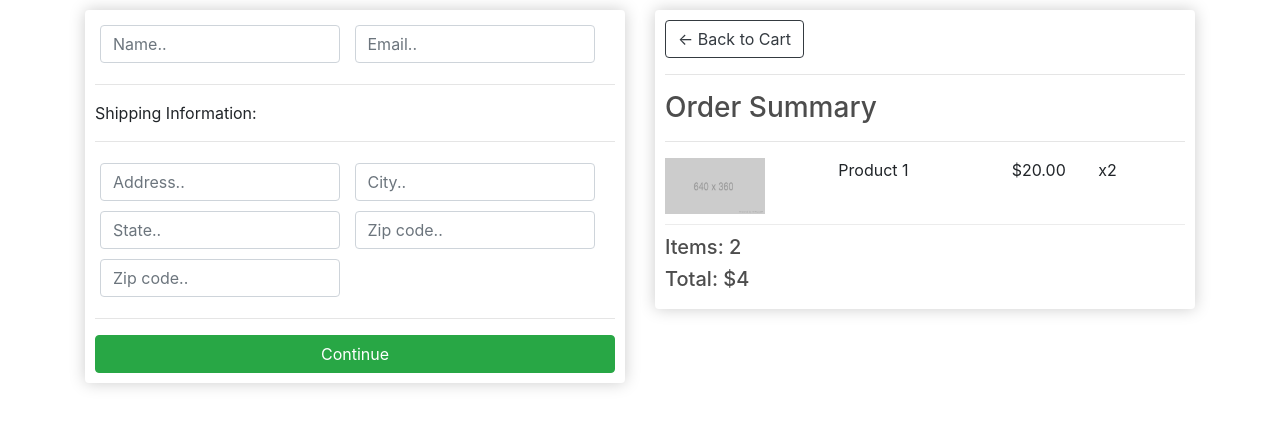
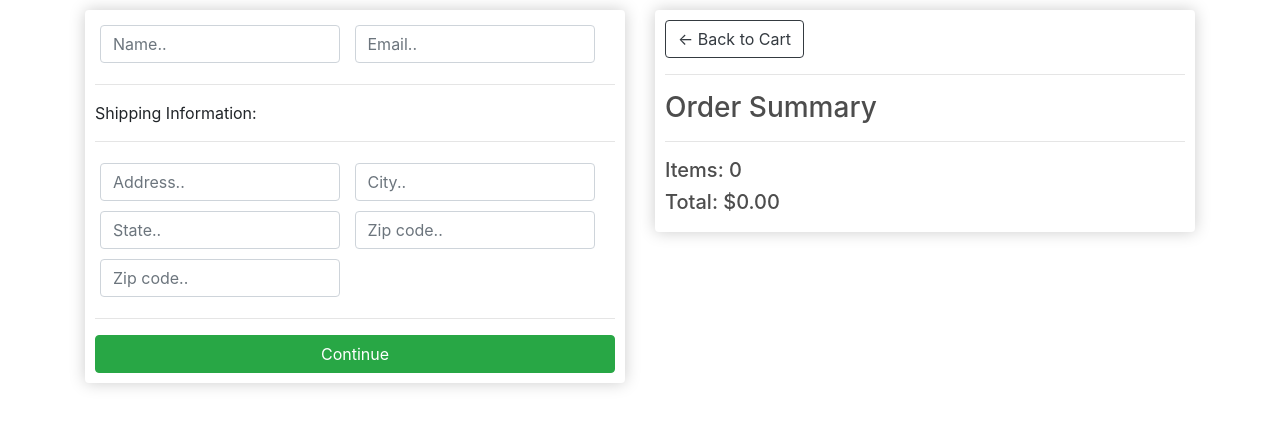
Before and after one commit to FX2One/estore, a Django app: page /checkout/ in a window 1280 px wide. Shown: the part 57-484 px from the top of the page. Run offline with Django 3.2, Linux system fonts and the light colour scheme.

Commit message:
render checkout

```diff
--- a/store/templates/store/Checkout.html
+++ b/store/templates/store/Checkout.html
@@ -53,14 +53,17 @@
 				<hr>
 				<h3>Order Summary</h3>
 				<hr>
+				{% for item in items %}
 				<div class="cart-row">
-					<div style="flex:2"><img class="row-image" src="{% static 'store/images/placeholder.png' %}"></div>
-					<div style="flex:2"><p>Product 1</p></div>
-					<div style="flex:1"><p>$20.00</p></div>
-					<div style="flex:1"><p>x2</p></div>
+					<div style="flex:2"><img class="row-image" src="{{item.product.imageURL}}"></div>
+					<div style="flex:2"><p>{{item.product.name}}</p></div>
+					<div style="flex:1"><p>${{item.product.price}}</p></div>
+					<div style="flex:1"><p>{{item.quantity}}</p></div>
 				</div>
-				<h5>Items:   2</h5>
-				<h5>Total:   $4</h5>
+				{% endfor %}
+
+				<h5>Items: {{order.get_cart_items}}</h5>
+				<h5>Total: ${{order.get_cart_total|floatformat:2}}</h5>
 			</div>
 		</div>
 	</div>
--- a/store/views.py
+++ b/store/views.py
@@ -19,5 +19,12 @@ def cart(request):
     return render(request, 'store/cart.html', context)
 
 def checkout(request):
-    context = {}
+    if request.user.is_authenticated:
+        customer = request.user.customer
+        order, created = Order.objects.get_or_create(customer=customer, complete=False)
+        items = order.orderitem_set.all()
+    else:
+        items = []
+        order = {'get_cart_total':0, 'get_cart_items':0}
+    context = {'items': items, 'order': order}
     return render(request, 'store/checkout.html', context)
```
Also changed, not shown: db.sqlite3.
